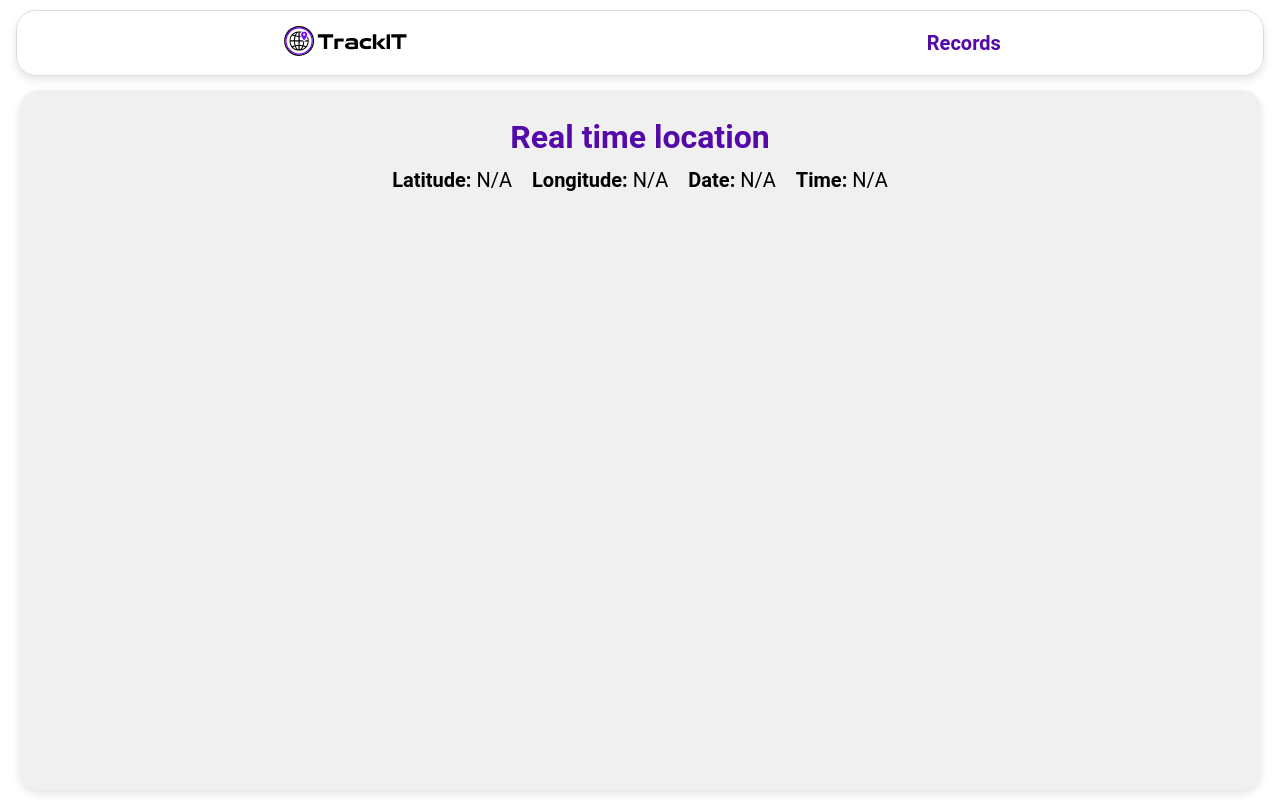
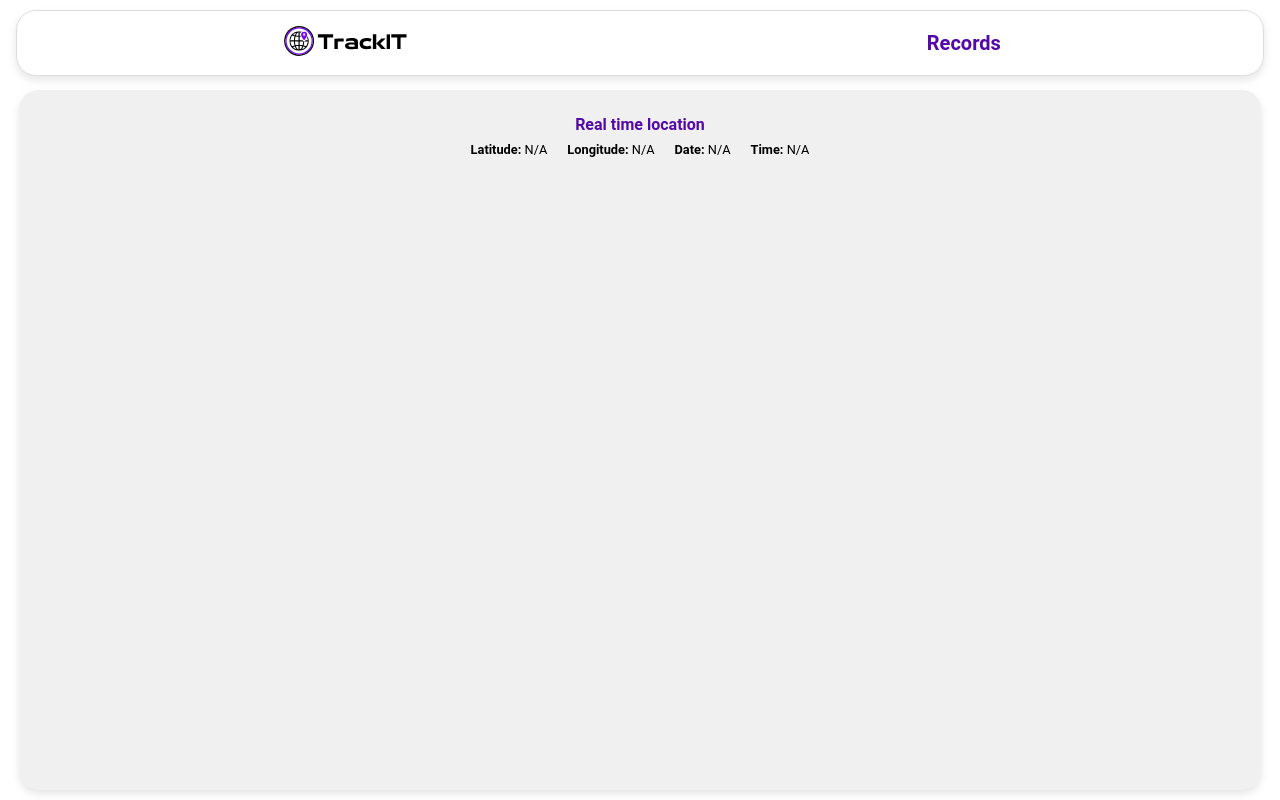
Before and after one commit to EstradaJesus19/GPS-tracking-webserver, a website: page public/index.html in a window 1280 px wide. Drawn offline with Linux system fonts and the light colour scheme; no server answers.

Commit message:
test change fontsize

```diff
--- a/public/styles/index.css
+++ b/public/styles/index.css
@@ -95,7 +95,7 @@ main {
 
 .location-info h1 {
     color: #530aa8;
-    font-size: 2em;
+    font-size: 1em;
     line-height: 25%;
     padding-bottom: 5px;
 }
@@ -107,7 +107,7 @@ main {
 }
 
 .location-data p {
-    font-size: 1.25em;
+    font-size: 0.8em;
     font-weight: bold;
     margin: 0;
 }
```
